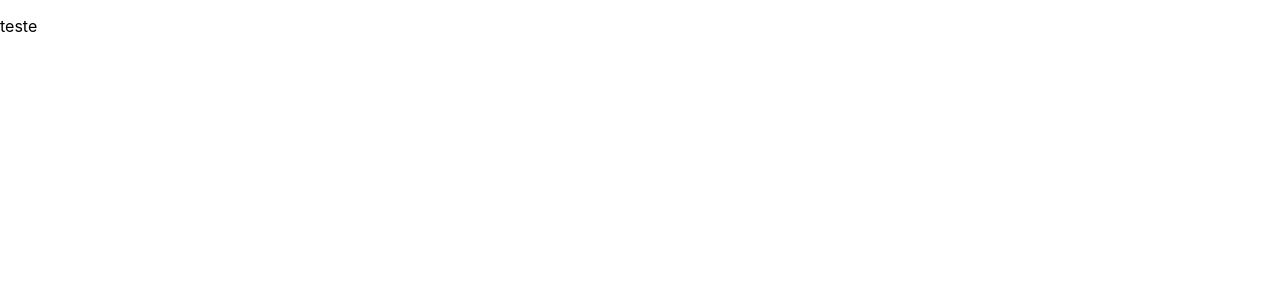
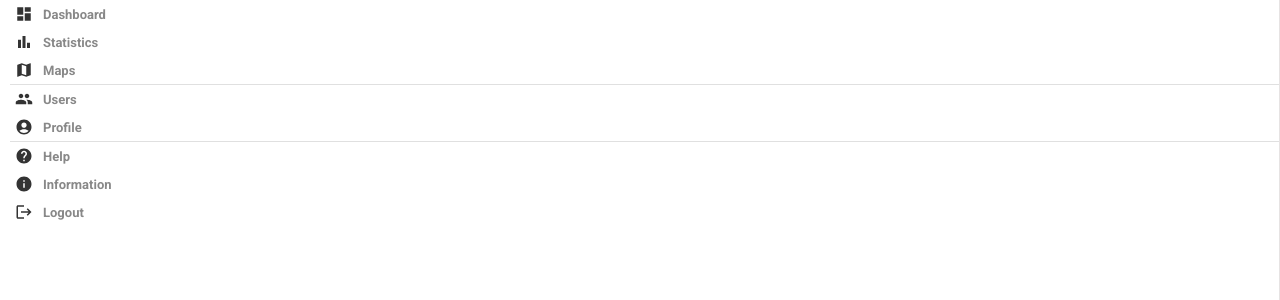
Before and after one commit to gabrielnmotta/webAthena, a React (Create React App) app: page /home in a window 1280 px wide. Shown: the top 300 px of the page. Built offline with nearby package versions, Linux system fonts and the light colour scheme.

Commit message:
testing sidebar

```diff
--- a/src/components/Sidebar/index.tsx
+++ b/src/components/Sidebar/index.tsx
@@ -1,16 +1,63 @@
-import { Divider } from '@mui/material';
-import * as React from 'react';
-
-import './sidebar.scss'
-import DashboardIcon from '@mui/icons-material/Dashboard';
-
-
-
+import { Divider } from "@mui/material";
+import * as React from "react";
+import BarChartIcon from "@mui/icons-material/BarChart";
+import MapIcon from "@mui/icons-material/Map";
+import PersonOutlineOutlinedIcon from "@mui/icons-material/PersonOutlineOutlined";
+import AccountCircleIcon from "@mui/icons-material/AccountCircle";
+import HelpIcon from "@mui/icons-material/Help";
+import InfoIcon from "@mui/icons-material/Info";
+import LogoutIcon from "@mui/icons-material/Logout";
+import GroupIcon from '@mui/icons-material/Group';
+import "./sidebar.scss";
+import DashboardIcon from "@mui/icons-material/Dashboard";
 
 export function Sidebar() {
   return (
     <div className="sidebar">
-      <p>teste</p>
-        </div>
-  )
+      <div className="center">
+        <ul>
+          <div className="main">
+            <li>
+              <DashboardIcon className="icon" />
+              <span role="button">Dashboard</span>
+            </li>
+            <li>
+              <BarChartIcon className="icon" />
+              <span role="button">Statistics</span>
+            </li>
+            <li>
+              <MapIcon className="icon" />
+              <span role="button">Maps</span>
+            </li>
+          </div>
+          <Divider />
+          <div className="users">
+            <li>
+              <GroupIcon className="icon" />
+              <span role="button">Users</span>
+            </li>
+            <li>
+              <AccountCircleIcon className="icon" />
+              <span>Profile</span>
+            </li>
+          </div>
+          <Divider />
+          <div className="settings">
+            <li>
+              <HelpIcon className="icon" />
+              <span>Help</span>
+            </li>
+            <li>
+              <InfoIcon className="icon" />
+              <span>Information</span>
+            </li>
+            <li>
+              <LogoutIcon className="icon" />
+              <span role="button">Logout</span>
+            </li>
+          </div>
+        </ul>
+      </div>
+    </div>
+  );
 }
--- a/src/components/Sidebar/sidebar.scss
+++ b/src/components/Sidebar/sidebar.scss
@@ -0,0 +1,95 @@
+button{
+    border: none;
+    background: none;
+}
+
+.sidebar{
+    flex: 1;
+    border-right: 0.5px solid rgb(230, 227, 227);
+    min-height: 100vh;
+    background-color: white;
+
+    .top{
+        height: 50px;
+        display: flex;
+        align-items: center;
+        justify-content: center;
+
+        .logo{
+            margin-top: 25px;
+            width: auto;
+            height: 125%;
+            cursor: pointer;;
+        }
+    }
+
+
+    .center{
+        padding-left: 10px;
+
+        ul{
+            list-style: none;
+            margin: 0;
+            padding: 0;
+
+            .title{
+                font-size: 10px;
+                font-weight: bold;
+                color: #999;
+                margin-top: 15px;
+                margin-bottom: 15px;
+            }
+
+            li{
+                display: flex;
+                align-items: center;
+                padding: 5px;
+                cursor: pointer;
+
+                &:hover{
+                    background-color: #f76b00;
+                }
+
+                .icon{
+                    font-size: 18px;
+                    color: #333333;
+                }
+
+                span {
+                    font-size: 13px;
+                    font-weight: 600;
+                    color: #888;
+                    margin-left: 10px;
+                    font-family: Roboto;
+                }
+            }
+        }
+    }
+
+    .bottom{
+        display: flex;
+        align-items: center;
+        margin: 10px;
+
+        .colorOption{
+            width: 20px;
+            height: 20px;
+            border-radius: 5px;
+            border: 1px solid #7451f8;
+            cursor: pointer;
+            margin: 5px;
+
+            &:nth-child(1){
+                background-color: whitesmoke;
+            }
+
+            &:nth-child(2){
+                background-color: rgb(114, 114, 114);
+            }
+
+            &:nth-child(3){
+                background-color: rgb(0, 0, 0);
+            }
+        }
+    }
+}
--- a/src/pages/Home/index.tsx
+++ b/src/pages/Home/index.tsx
@@ -3,7 +3,7 @@ import { Sidebar } from '../../components/Sidebar/index';
 
 export function Home() {
   return (
-    <div>
+    <div className='container'>
         <Sidebar />
     </div>
 
```
